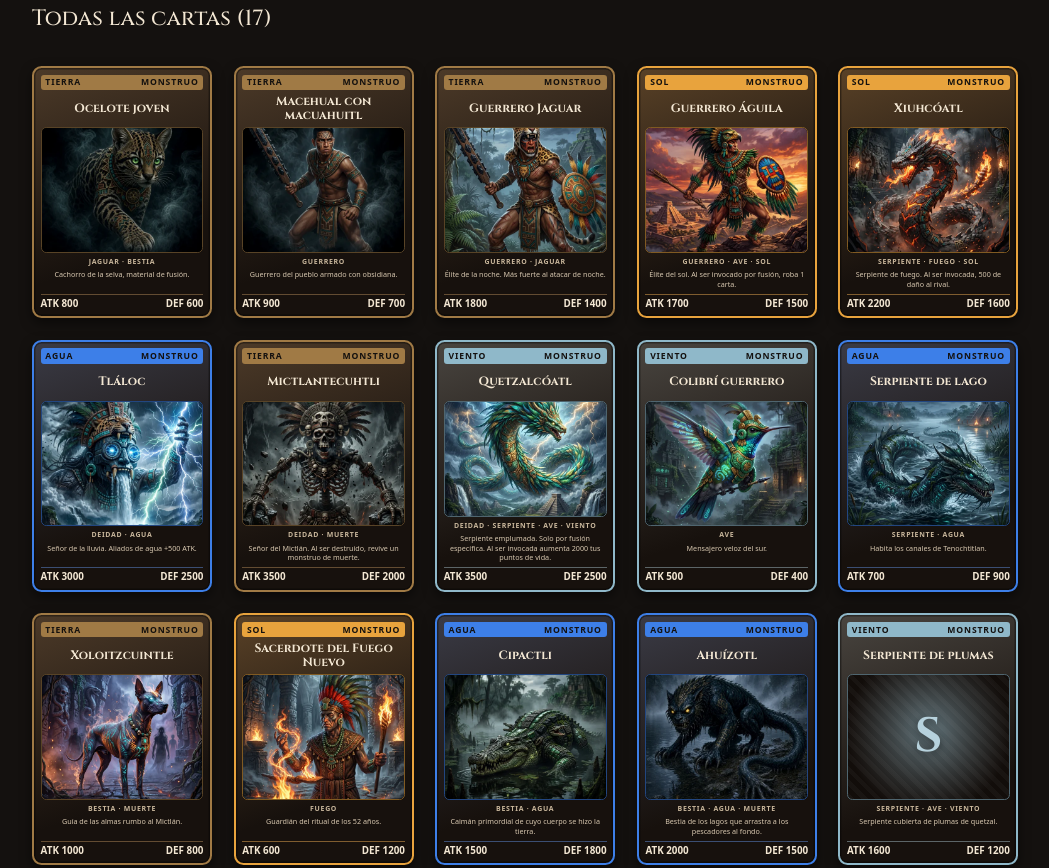
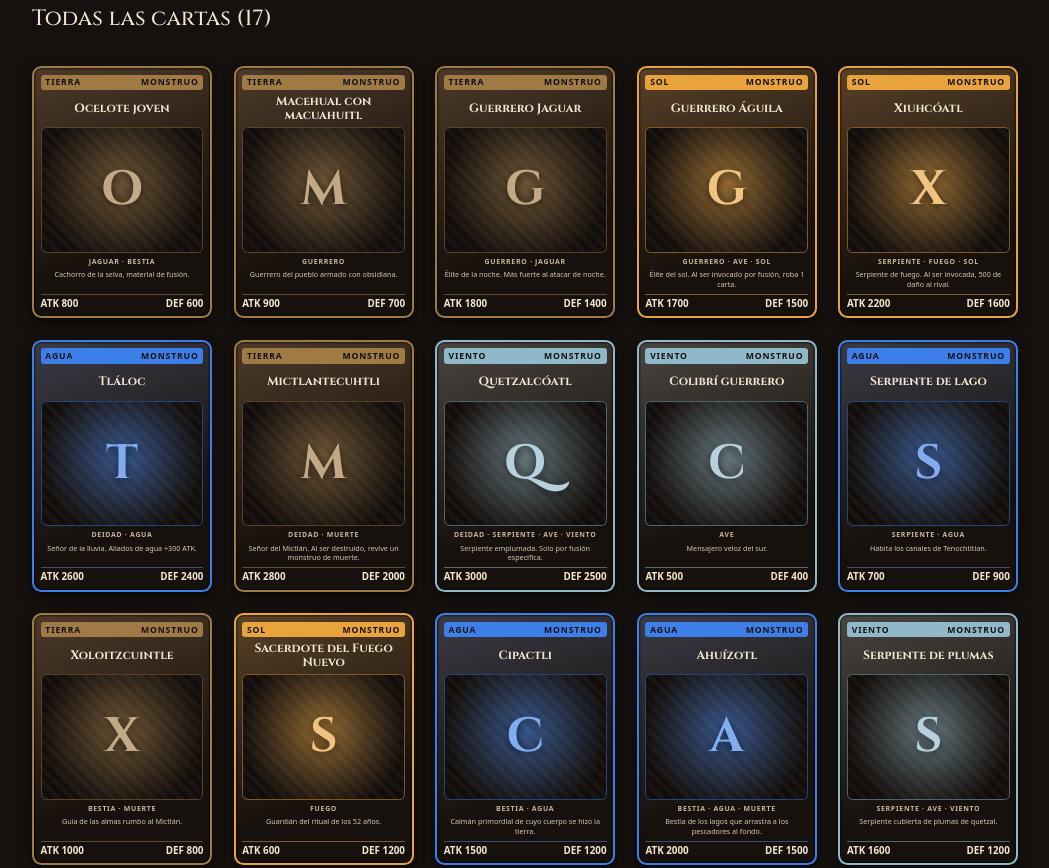
Before and after one commit to SeaKingsGames/Mictlan_Game, a website built with Vite: page cartas.html in a window 1280 px wide. Shown: the part 1320-2188 px from the top of the page, without its empty margins (24-1073 px from the left). Built offline with nearby package versions, Linux system fonts and the light colour scheme.

```diff
--- a/src/data/cards.json
+++ b/src/data/cards.json
@@ -1,19 +1,19 @@
 [
-  {"id":1,"name":"Ocelote joven","description":"Cachorro de la selva, material de fusión.","type":"monster","attribute":"tierra","tags":["jaguar","bestia"],"atk":800,"def":600,"art":"/cards/1.webp"},
-  {"id":2,"name":"Macehual con macuahuitl","description":"Guerrero del pueblo armado con obsidiana.","type":"monster","attribute":"tierra","tags":["guerrero"],"atk":900,"def":700,"art":"/cards/2.webp"},
-  {"id":3,"name":"Guerrero Jaguar","description":"Élite de la noche. Más fuerte al atacar de noche.","type":"monster","attribute":"tierra","tags":["guerrero","jaguar"],"atk":1800,"def":1400,"art":"/cards/3.webp"},
-  {"id":4,"name":"Guerrero Águila","description":"Élite del sol. Al ser invocado por fusión, roba 1 carta.","type":"monster","attribute":"sol","tags":["guerrero","ave","sol"],"atk":1700,"def":1500,"art":"/cards/4.webp"},
-  {"id":5,"name":"Xiuhcóatl","description":"Serpiente de fuego. Al ser invocada, 500 de daño al rival.","type":"monster","attribute":"sol","tags":["serpiente","fuego","sol"],"atk":2200,"def":1600,"art":"/cards/5.webp"},
-  {"id":6,"name":"Tláloc","description":"Señor de la lluvia. Aliados de agua +500 ATK.","type":"monster","attribute":"agua","tags":["deidad","agua"],"atk":3000,"def":2500,"art":"/cards/6.webp"},
-  {"id":7,"name":"Mictlantecuhtli","description":"Señor del Mictlán. Al ser destruido, revive un monstruo de muerte.","type":"monster","attribute":"tierra","tags":["deidad","muerte"],"atk":3500,"def":2000,"art":"/cards/7.webp"},
-  {"id":8,"name":"Quetzalcóatl","description":"Serpiente emplumada. Solo por fusión específica. Al ser invocada aumenta 2000 tus puntos de vida.","type":"monster","attribute":"viento","tags":["deidad","serpiente","ave","viento"],"atk":3500,"def":2500,"art":"/cards/8.webp"},
-  {"id":9,"name":"Colibrí guerrero","description":"Mensajero veloz del sur.","type":"monster","attribute":"viento","tags":["ave"],"atk":500,"def":400,"art":"/cards/9.webp"},
-  {"id":10,"name":"Serpiente de lago","description":"Habita los canales de Tenochtitlan.","type":"monster","attribute":"agua","tags":["serpiente","agua"],"atk":700,"def":900,"art":"/cards/10.webp"},
-  {"id":11,"name":"Xoloitzcuintle","description":"Guía de las almas rumbo al Mictlán.","type":"monster","attribute":"tierra","tags":["bestia","muerte"],"atk":1000,"def":800,"art":"/cards/11.webp"},
-  {"id":12,"name":"Sacerdote del Fuego Nuevo","description":"Guardián del ritual de los 52 años.","type":"monster","attribute":"sol","tags":["fuego"],"atk":600,"def":1200,"art":"/cards/12.webp"},
-  {"id":13,"name":"Cipactli","description":"Caimán primordial de cuyo cuerpo se hizo la tierra.","type":"monster","attribute":"agua","tags":["bestia","agua"],"atk":1500,"def":1800,"art":"/cards/13.webp"},
-  {"id":14,"name":"Ahuízotl","description":"Bestia de los lagos que arrastra a los pescadores al fondo.","type":"monster","attribute":"agua","tags":["bestia","agua","muerte"],"atk":2000,"def":1500,"art":"/cards/14.webp"},
-  {"id":15,"name":"Serpiente de plumas","description":"Serpiente cubierta de plumas de quetzal.","type":"monster","attribute":"viento","tags":["serpiente","ave","viento"],"atk":1600,"def":1200},
-  {"id":16,"name":"Tecolote del Mictlán","description":"Su canto anuncia la muerte.","type":"monster","attribute":"viento","tags":["ave","muerte"],"atk":1300,"def":900},
-  {"id":17,"name":"Guerrero del Mictlán","description":"Guerrero caído que regresó del inframundo.","type":"monster","attribute":"tierra","tags":["guerrero","muerte"],"atk":2100,"def":1600}
+  {"id": 1, "name": "Ocelote joven", "description": "Cachorro de la selva, material de fusión.", "type": "monster", "attribute": "tierra", "tags": ["jaguar", "bestia"], "atk": 800, "def": 600},
+  {"id": 2, "name": "Macehual con macuahuitl", "description": "Guerrero del pueblo armado con obsidiana.", "type": "monster", "attribute": "tierra", "tags": ["guerrero"], "atk": 900, "def": 700},
+  {"id": 3, "name": "Guerrero Jaguar", "description": "Élite de la noche. Más fuerte al atacar de noche.", "type": "monster", "attribute": "tierra", "tags": ["guerrero", "jaguar"], "atk": 1800, "def": 1400},
+  {"id": 4, "name": "Guerrero Águila", "description": "Élite del sol. Al ser invocado por fusión, roba 1 carta.", "type": "monster", "attribute": "sol", "tags": ["guerrero", "ave", "sol"], "atk": 1700, "def": 1500},
+  {"id": 5, "name": "Xiuhcóatl", "description": "Serpiente de fuego. Al ser invocada, 500 de daño al rival.", "type": "monster", "attribute": "sol", "tags": ["serpiente", "fuego", "sol"], "atk": 2200, "def": 1600},
+  {"id": 6, "name": "Tláloc", "description": "Señor de la lluvia. Aliados de agua +300 ATK.", "type": "monster", "attribute": "agua", "tags": ["deidad", "agua"], "atk": 2600, "def": 2400},
+  {"id": 7, "name": "Mictlantecuhtli", "description": "Señor del Mictlán. Al ser destruido, revive un monstruo de muerte.", "type": "monster", "attribute": "tierra", "tags": ["deidad", "muerte"], "atk": 2800, "def": 2000},
+  {"id": 8, "name": "Quetzalcóatl", "description": "Serpiente emplumada. Solo por fusión específica.", "type": "monster", "attribute": "viento", "tags": ["deidad", "serpiente", "ave", "viento"], "atk": 3000, "def": 2500},
+  {"id": 9, "name": "Colibrí guerrero", "description": "Mensajero veloz del sur.", "type": "monster", "attribute": "viento", "tags": ["ave"], "atk": 500, "def": 400},
+  {"id": 10, "name": "Serpiente de lago", "description": "Habita los canales de Tenochtitlan.", "type": "monster", "attribute": "agua", "tags": ["serpiente", "agua"], "atk": 700, "def": 900},
+  {"id": 11, "name": "Xoloitzcuintle", "description": "Guía de las almas rumbo al Mictlán.", "type": "monster", "attribute": "tierra", "tags": ["bestia", "muerte"], "atk": 1000, "def": 800},
+  {"id": 12, "name": "Sacerdote del Fuego Nuevo", "description": "Guardián del ritual de los 52 años.", "type": "monster", "attribute": "sol", "tags": ["fuego"], "atk": 600, "def": 1200},
+  {"id": 13, "name": "Cipactli", "description": "Caimán primordial de cuyo cuerpo se hizo la tierra.", "type": "monster", "attribute": "agua", "tags": ["bestia", "agua"], "atk": 1500, "def": 1200},
+  {"id": 14, "name": "Ahuízotl", "description": "Bestia de los lagos que arrastra a los pescadores al fondo.", "type": "monster", "attribute": "agua", "tags": ["bestia", "agua", "muerte"], "atk": 2000, "def": 1500},
+  {"id": 15, "name": "Serpiente de plumas", "description": "Serpiente cubierta de plumas de quetzal.", "type": "monster", "attribute": "viento", "tags": ["serpiente", "ave", "viento"], "atk": 1600, "def": 1200},
+  {"id": 16, "name": "Tecolote del Mictlán", "description": "Su canto anuncia la muerte.", "type": "monster", "attribute": "viento", "tags": ["ave", "muerte"], "atk": 1300, "def": 900},
+  {"id": 17, "name": "Guerrero del Mictlán", "description": "Guerrero caído que regresó del inframundo.", "type": "monster", "attribute": "tierra", "tags": ["guerrero", "muerte"], "atk": 2100, "def": 1600}
 ]
```
Also changed, not shown: src/html/DuelView.ts (+21 -6 lines), src/html/duel.css (+13 -0 lines).
